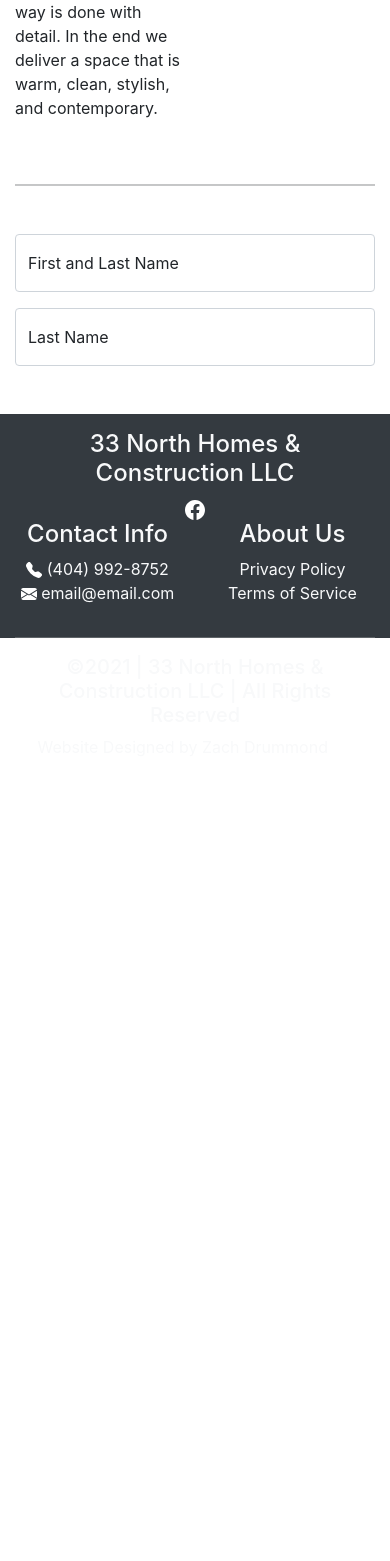
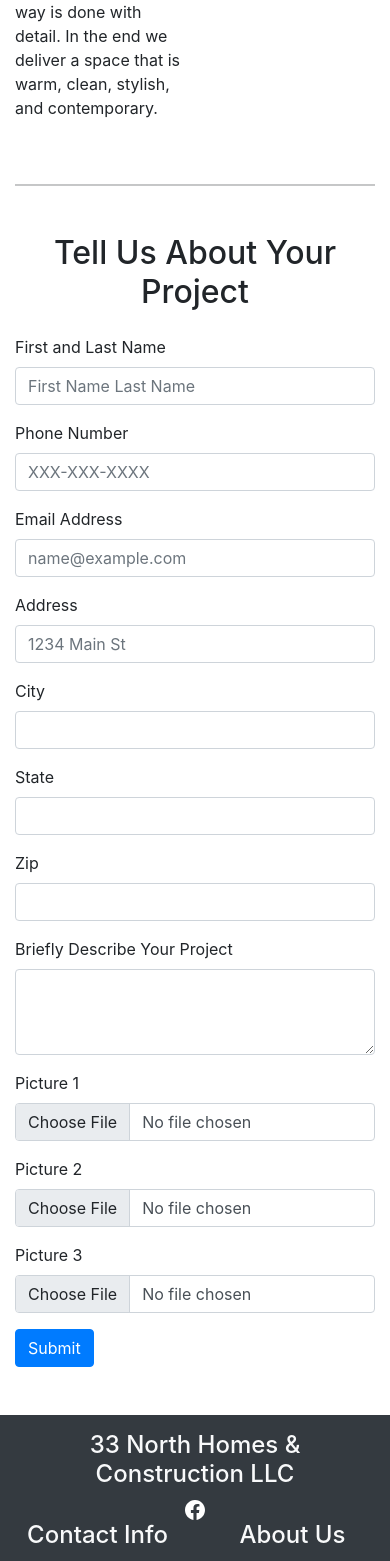
Before and after one commit to zachdrummond/33nhomes, a React (Create React App) app in the folder client/: page / in a window 390 px wide. Shown: the part 4874-6435 px from the top of the page. Before the commit the page ends 5633 px from the top, so only its background shows below. Built offline with nearby package versions, Linux system fonts and the light colour scheme.

Commit message:
Finished Contact page with form

```diff
--- a/client/src/Components/Contact/Contact.jsx
+++ b/client/src/Components/Contact/Contact.jsx
@@ -3,24 +3,101 @@ import React from "react";
 const Contact = () => {
   return (
     <section className="my-5">
-      <div class="form-floating mb-3">
+      <form class="row g-3">
+        <h2 className="text-center">Tell Us About Your Project</h2>
+        {/* --------------------------------------------------------------- FIRST & LAST NAME */}
+        <div class="col-md-6">
+          <label for="name">First and Last Name</label>
           <input
             type="text"
             class="form-control"
-          id="floatingInput"
+            id="name"
             placeholder="First Name Last Name"
           />
-        <label for="floatingInput">First and Last Name</label>
         </div>
-      <div class="form-floating">
+        {/* --------------------------------------------------------------- PHONE NUMBER */}
+        <div class="col-md-6">
+          <label for="phone">Phone Number</label>
+          <input
+            type="number"
+            class="form-control"
+            id="phone"
+            placeholder="XXX-XXX-XXXX"
+          />
+        </div>
+        <div class="col-md-12">
+          {/* --------------------------------------------------------------- EMAIL ADDRESS */}
+          <label for="email">Email Address</label>
+          <input
+            type="email"
+            class="form-control"
+            id="email"
+            placeholder="name@example.com"
+          />
+        </div>
+        {/* --------------------------------------------------------------- ADDRESS */}
+        <div class="col-12">
+          <label for="address" class="form-label">
+            Address
+          </label>
           <input
             type="text"
             class="form-control"
-          id="floatingPassword"
-          placeholder="Last Name"
+            id="address"
+            placeholder="1234 Main St"
           />
-        <label for="floatingPassword">Last Name</label>
         </div>
+        {/* --------------------------------------------------------------- CITY */}
+        <div class="col-md-6">
+          <label for="city" class="form-label">
+            City
+          </label>
+          <input type="text" class="form-control" id="city" />
+        </div>
+        {/* --------------------------------------------------------------- STATE */}
+        <div class="col-md-4">
+          <label for="state" class="form-label">
+            State
+          </label>
+          <input type="text" class="form-control" id="state" />
+        </div>
+        {/* --------------------------------------------------------------- ZIP CODE */}
+        <div class="col-md-2">
+          <label for="zip" class="form-label">
+            Zip
+          </label>
+          <input type="text" class="form-control" id="zip" />
+        </div>
+        {/* --------------------------------------------------------------- DESCRIPTION */}
+        <div class="col-md-12">
+          <label for="description">Briefly Describe Your Project</label>
+          <textarea class="form-control" id="description" rows="3"></textarea>
+        </div>
+        {/* --------------------------------------------------------------- PICTURES */}
+        <div class="col-md-4">
+          <label for="picture1" class="form-label">
+            Picture 1
+          </label>
+          <input class="form-control" type="file" id="picture1" />
+        </div>
+        <div class="col-md-4">
+          <label for="picture2" class="form-label">
+            Picture 2
+          </label>
+          <input class="form-control" type="file" id="picture2" />
+        </div>
+        <div class="col-md-4">
+          <label for="picture3" class="form-label">
+            Picture 3
+          </label>
+          <input class="form-control" type="file" id="picture3" />
+        </div>
+        <div class="col-md-12">
+          <button type="submit" class="btn btn-primary">
+            Submit
+          </button>
+        </div>
+      </form>
     </section>
   );
 };
```
Lines whose indentation alone changed are shown as unchanged.
